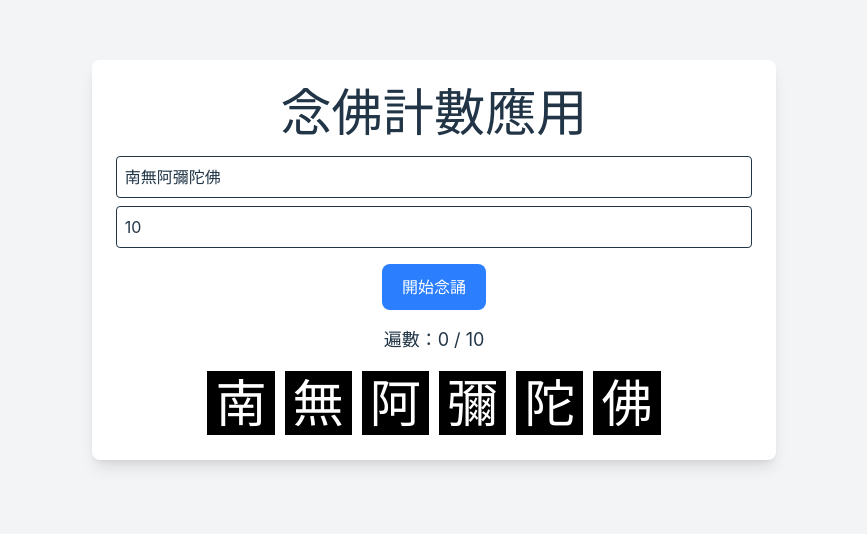
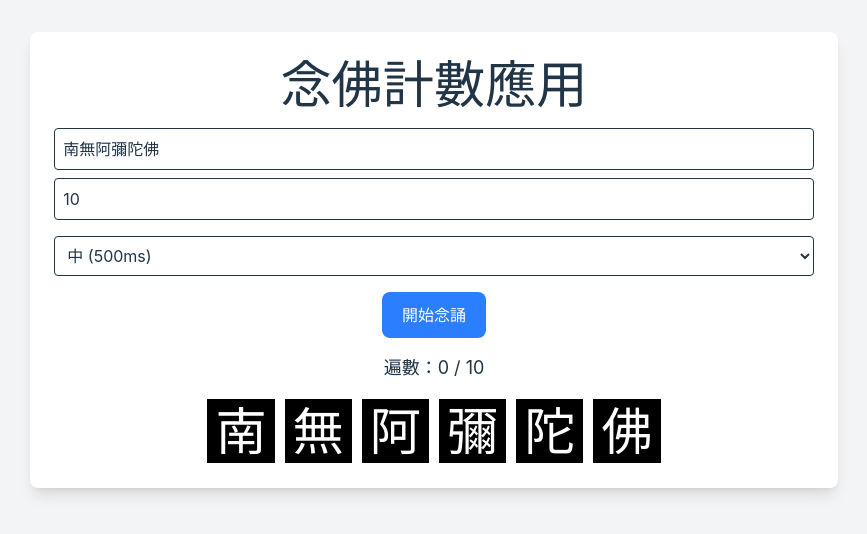
Before and after one commit to masterkai/chanting-buddha-app, a React (Vite) app: page / in a window 1280 px wide. Shown: the part 140-674 px from the top of the page, without its empty margins (206-1073 px from the left). Built offline with nearby package versions, Linux system fonts and the light colour scheme.

Commit message:
feat: Add chanting speed control and audio playback (main)
Add a speed control to adjust the chanting speed and
integrate audio playback for each character.  The audio
plays from the beginning for each character.  Error
handling is included for audio playback failures.

```diff
--- a/src/App.tsx
+++ b/src/App.tsx
@@ -7,7 +7,9 @@ function App() {
     const [currentCharIndex, setCurrentCharIndex] = useState(-1); // 目前高亮的字索引
     const [chanting, setChanting] = useState(false); // 是否正在念誦
     const [finished, setFinished] = useState(false); // 是否完成念誦
+    const [speed, setSpeed] = useState(500); // 預設速度 500ms
 
+    const audio = new Audio("/chant.mp3"); // 載入音效
     const startChanting = () => {
         if (chanting) return;
         setChanting(true);
@@ -20,7 +22,8 @@ function App() {
 
         const interval = setInterval(() => {
             setCurrentCharIndex(charIndex);
-
+            audio.currentTime = 0; // 從頭播放音效
+            audio.play().catch((err) => console.error("音效播放錯誤:", err));
             if (charIndex === chant.length - 1) {
                 charIndex = 0;
                 totalCount++;
@@ -34,7 +37,7 @@ function App() {
                 setChanting(false);
                 setFinished(true);
             }
-        }, 500);
+        }, speed);
     };
 
     return (
@@ -54,6 +57,17 @@ function App() {
                         onChange={(e) => setTargetCount(parseInt(e.target.value))}
                         className="border p-2 w-full rounded mb-4"
                     />
+                    {/* 速度選擇 */}
+                    <select
+                        value={speed}
+                        onChange={(e) => setSpeed(parseInt(e.target.value))}
+                        className="border p-2 w-full rounded mb-4"
+                    >
+                        <option value={300}>快 (300ms)</option>
+                        <option value={500}>中 (500ms)</option>
+                        <option value={700}>慢 (700ms)</option>
+                    </select>
+                    {/* 開始按鈕 */}
                     <button
                         onClick={startChanting}
                         className="bg-blue-500 text-white px-4 py-2 rounded hover:bg-blue-600"
```
Also changed, not shown: 1 other file (tests, documents, lock files or other folders).
